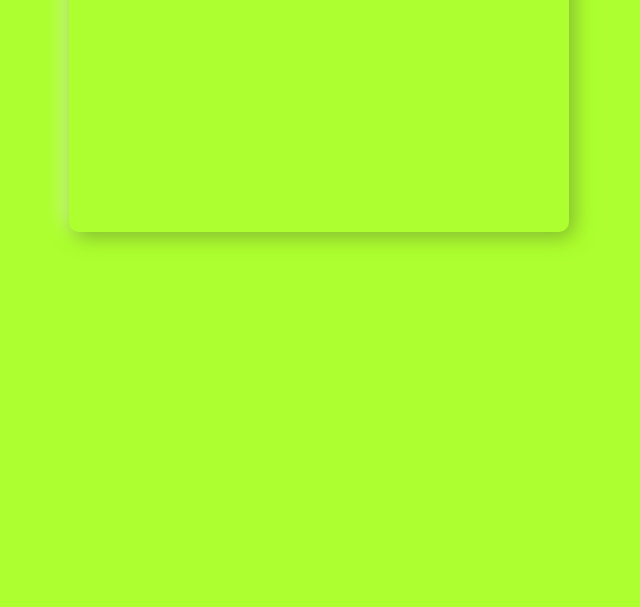
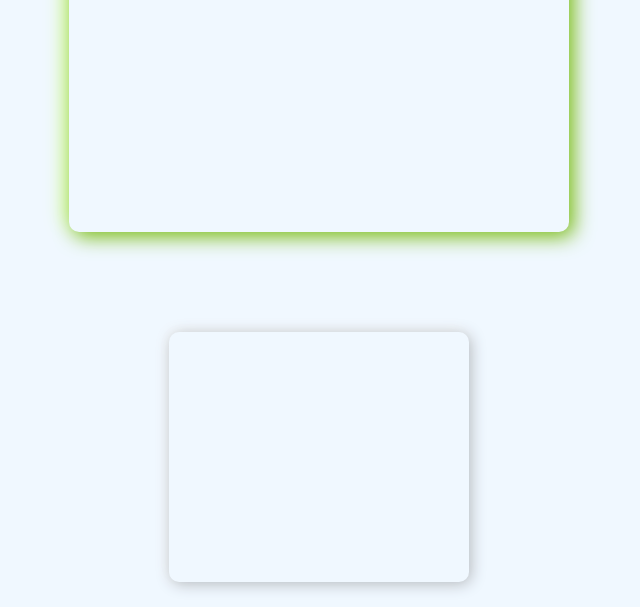
Before and after one commit to abir125192/project, a plain HTML site: page box.html in a window 1280 px wide. Shown: the part 476-1083 px from the top of the page, without its empty margins (321-961 px from the left). Before the commit the page ends 808 px from the top, so only its background shows below. Drawn offline with Linux system fonts and the light colour scheme.

Commit message:
first added

```diff
--- a/box.html
+++ b/box.html
@@ -6,7 +6,7 @@
     <title>Box</title>
     <style>
       body {
-        background-color: greenyellow;
+        background-color: aliceblue;
       }
       .box {
         background-color: aliceblue;
@@ -30,10 +30,19 @@
         font-size: 2.5em;
         text-shadow: 5px 5px 10px rgb(0, 0, 0), -5px -5px 10px rgb(74, 76, 69);
       }
+      .neo-box {
+        margin: 25px auto;
+        width: 300px;
+        height: 250px;
+        border-radius: 10px;
+        box-shadow: 2px 2px 15px rgb(178, 184, 190),
+          -2px -2px 15px rgb(251, 251, 251);
+      }
     </style>
   </head>
   <body>
     <div class="box"></div>
     <div class="box-2">Muhammad Habibullah</div>
+    <div class="neo-box"></div>
   </body>
 </html>
```
